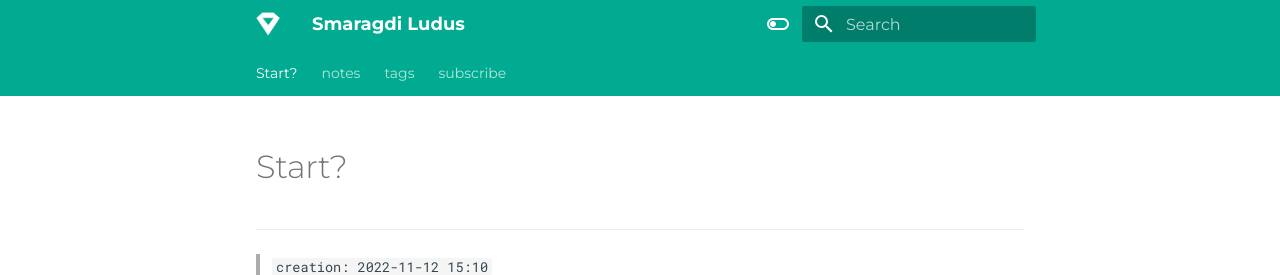
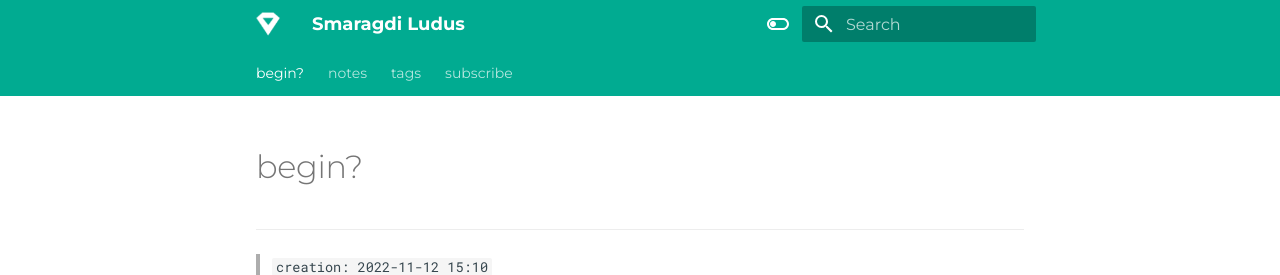
Before and after one commit to smaragdiludus/smaragdiludus.github.io, an MkDocs documentation site: the page built from docs/index.md, in a window 1280 px wide and 1070 px high. Shown: the top 275 px of the window. Built offline with MkDocs 1.6.1 and Material for MkDocs 9.7.7, drawn with Linux system fonts in a browser that asks for light colours.

Commit message:
02/07/23

```diff
--- a/docs/index.md
+++ b/docs/index.md
@@ -1,5 +1,5 @@
 ---
-title: Start?
+title: begin?
 author: Smaragdi Ludus by Celebra Anser
 tags: [beginning]
 hide: footer, navigation, toc, tags
--- a/mkdocs.yml
+++ b/mkdocs.yml
@@ -99,7 +99,7 @@ extra_javascript:
   - https://unpkg.com/mermaid/dist/mermaid.min.js
 
 nav:
-    - Start?: 'index.md'
+    - begin?: 'index.md'
     - notes: notesFromObsidian
     - tags: 'tags.md'
     - subscribe: 'subscribe.md'
```
